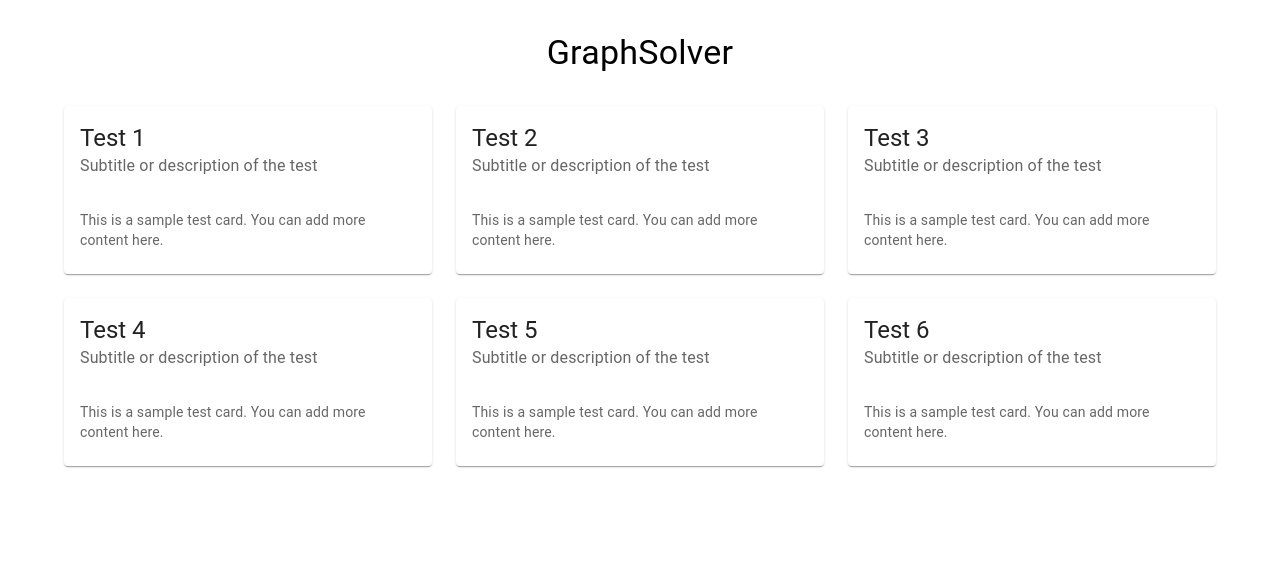
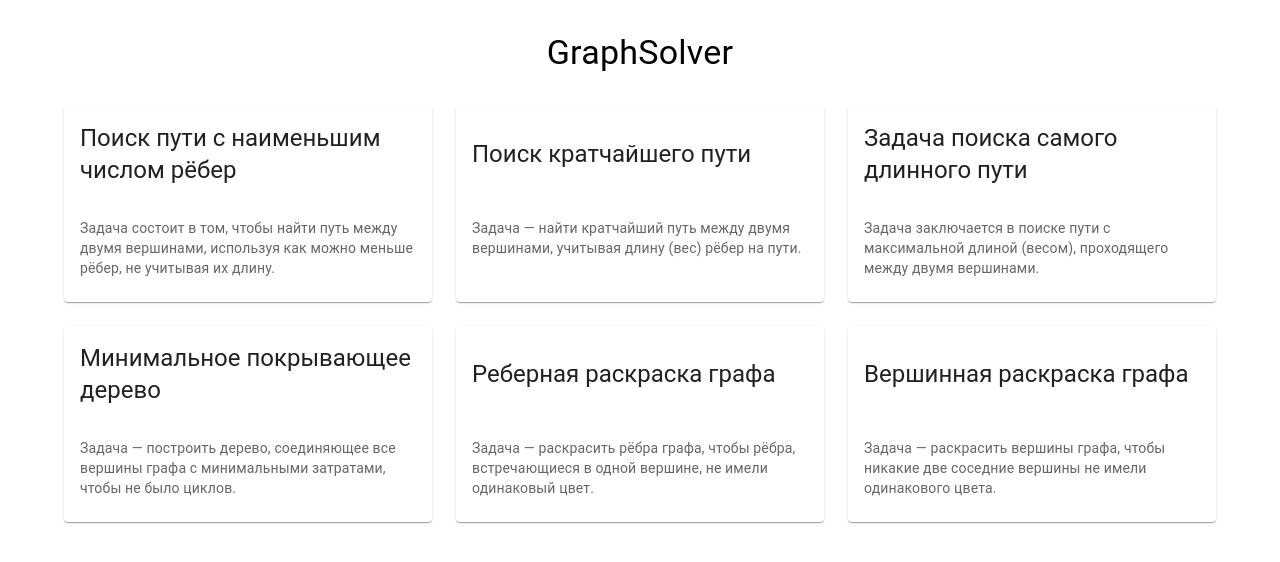
Before and after one commit to minLeya/graph-app, a React (Create React App) app: page /dashboard in a window 1280 px wide. Shown: the top 562 px of the page. Built offline with nearby package versions, Linux system fonts and the light colour scheme.

Commit message:
fix description in cards

```diff
--- a/src/pages/Dashboard.js
+++ b/src/pages/Dashboard.js
@@ -1,27 +1,50 @@
 import React from 'react';
 import { Container, Typography, Grid, Card, CardContent, CardHeader } from '@mui/material';
+
+const testCards = [
+  {
+    title: 'Поиск пути с наименьшим числом рёбер',
+    description: 'Задача состоит в том, чтобы найти путь между двумя вершинами, используя как можно меньше рёбер, не учитывая их длину.'
+  },
+  {
+    title: 'Поиск кратчайшего пути',
+    description: 'Задача — найти кратчайший путь между двумя вершинами, учитывая длину (вес) рёбер на пути.'
+  },
+  {
+    title: 'Задача поиска самого длинного пути',
+    description: 'Задача заключается в поиске пути с максимальной длиной (весом), проходящего между двумя вершинами.'
+  },
+  {
+    title: 'Минимальное покрывающее дерево',
+    description: 'Задача — построить дерево, соединяющее все вершины графа с минимальными затратами, чтобы не было циклов.'
+  },
+  {
+    title: 'Реберная раскраска графа',
+    description: 'Задача — раскрасить рёбра графа, чтобы рёбра, встречающиеся в одной вершине, не имели одинаковый цвет.'
+  },
+  {
+    title: 'Вершинная раскраска графа',
+    description: 'Задача — раскрасить вершины графа, чтобы никакие две соседние вершины не имели одинакового цвета.'
+  }
+];
 
 const Dashboard = () => {
   return (
     <Container>
-      {/* Шапка */}
       <Typography variant="h4" gutterBottom align="center" sx={{ mt: 4, mb: 4 }}>
         GraphSolver
       </Typography>
-
-      {/* Карточки с тестами */}
       <Grid container spacing={3}>
-        {Array.from({ length: 6 }, (_, index) => (
+        {testCards.map((test, index) => (
           <Grid item xs={12} sm={6} md={4} key={index}>
-            <Card>
+            <Card sx={{ height: '100%', display: 'flex', flexDirection: 'column' }}>
               <CardHeader
-                title={`Test ${index + 1}`}
-                subheader="Subtitle or description of the test"
+                title={test.title}
+                sx={{ flexShrink: 0, minHeight: '64px' }} // Фиксированная высота для заголовка
               />
-              <CardContent>
-                {/* Содержимое карточки */}
+              <CardContent sx={{ flexGrow: 1, display: 'flex', flexDirection: 'column', justifyContent: 'flex-start', paddingTop: '16px' }}>
                 <Typography variant="body2" color="textSecondary">
-                  This is a sample test card. You can add more content here.
+                  {test.description}
                 </Typography>
               </CardContent>
             </Card>
```
Also changed, not shown: src/pages/Test1.js (added, +12 -0 lines), test.txt (added).
